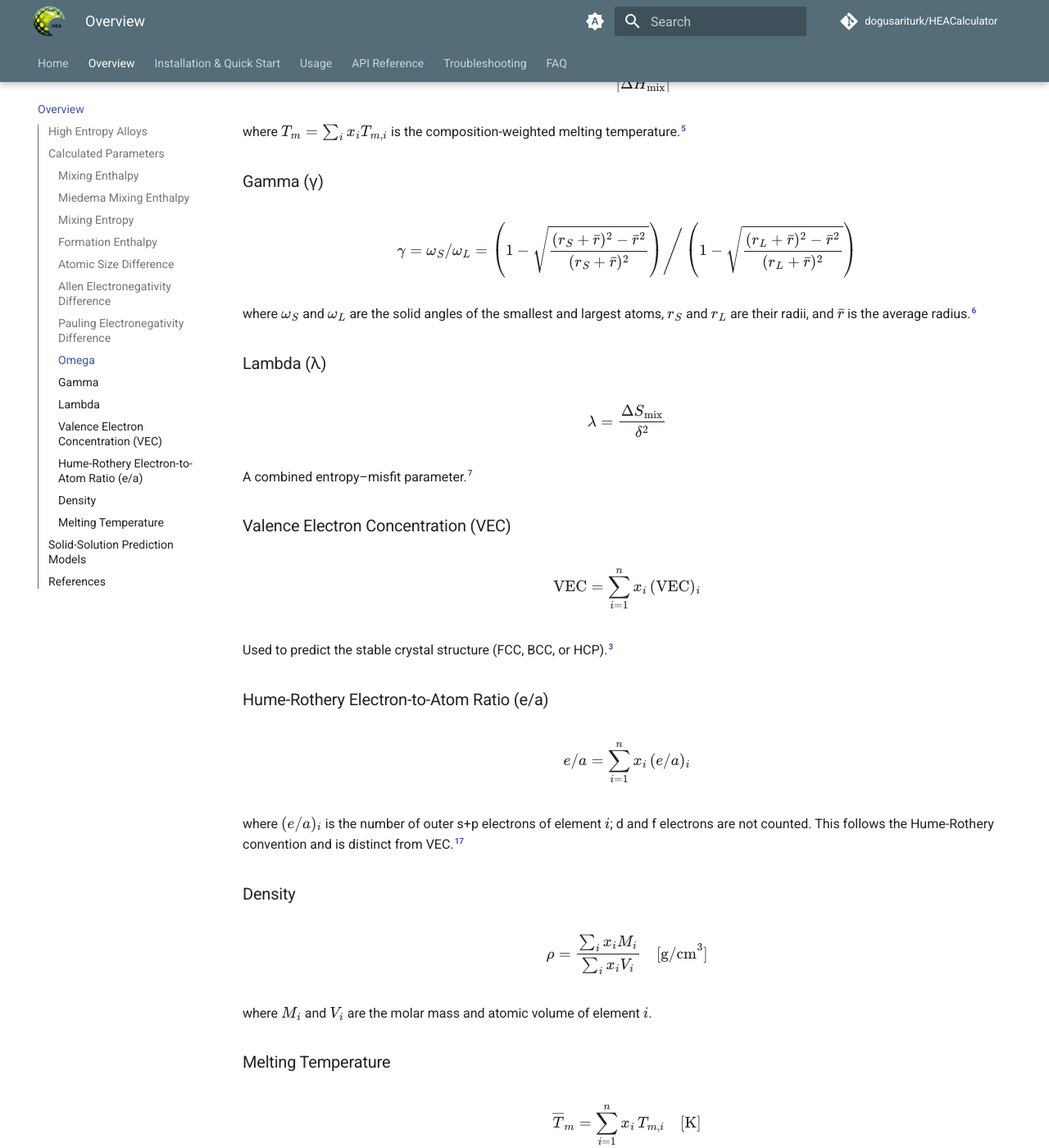
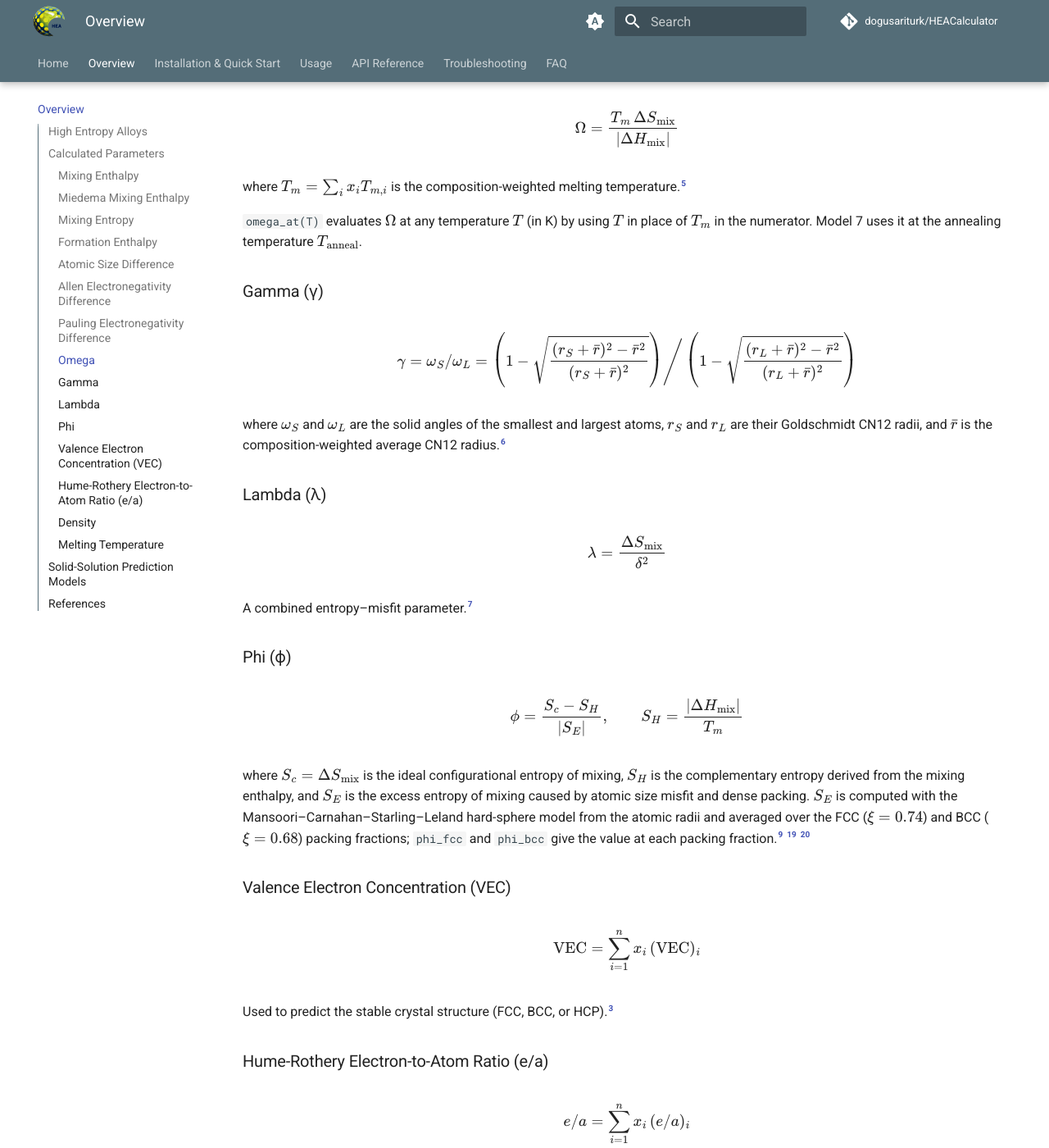
Before and after one commit to dogusariturk/HEACalculator, an MkDocs documentation site: the page built from docs/overview.md, in a window 1280 px wide and 1400 px high, scrolled down 2300 px. Shown: the whole window at 82% size. Built offline with MkDocs 1.6.1 and Material for MkDocs 9.7.7, drawn with Linux system fonts in a browser that asks for light colours; comment, search, counter and statistics services are not loaded; some of the changed text lies outside the part shown.

Commit message:
Expand parameter definitions and add formulas for `Phi`, `omega_at(T)`, and `delta_CN12` in overview documentation

```diff
--- a/docs/overview.md
+++ b/docs/overview.md
@@ -58,7 +58,9 @@
 \delta = \sqrt{\sum_{i=1}^{n} x_i \left(1 - \frac{r_i}{\bar{r}}\right)^2} \times 100 \quad [\%]
 $$
 
-where $r_i$ is the atomic radius of element $i$ and $\bar{r} = \sum_i x_i r_i$ is the average radius.[^4][^21]
+where $r_i$ is the atomic radius of element $i$ and $\bar{r} = \sum_i x_i r_i$ is the average radius.[^4] [^21]
+
+$\delta_{\text{CN12}}$ uses the same formula with Goldschmidt CN12 radii instead. Model 1 and $\gamma$ (Model 3) use CN12 radii, while Model 2, $\lambda$ (Model 4), and $S_E$ (Model 5) use the atomic radius.
 
 ### Allen Electronegativity Difference ($\Delta\chi_{\text{Allen}}$) { data-toc-label="Allen Electronegativity Difference" }
 
@@ -66,7 +68,7 @@
 \Delta\chi_{\text{Allen}} = \sqrt{\sum_{i=1}^{n} x_i \left(1 - \frac{\chi_i}{\bar{\chi}}\right)^2} \times 100 \quad [\%]
 $$
 
-where $\chi_i$ is the Allen configuration energy (CE) of element $i$ in Pauling units and $\bar{\chi} = \sum_i x_i \chi_i$ is the composition-weighted average.[^12][^13]
+where $\chi_i$ is the Allen configuration energy (CE) of element $i$ in Pauling units and $\bar{\chi} = \sum_i x_i \chi_i$ is the composition-weighted average.[^12] [^13]
 
 ### Pauling Electronegativity Difference ($\Delta\chi_{\text{Pauling}}$) { data-toc-label="Pauling Electronegativity Difference" }
 
@@ -84,6 +86,8 @@
 
 where $T_m = \sum_i x_i T_{m,i}$ is the composition-weighted melting temperature.[^5]
 
+`omega_at(T)` evaluates $\Omega$ at any temperature $T$ (in K) by using $T$ in place of $T_m$ in the numerator. Model 7 uses it at the annealing temperature $T_{\text{anneal}}$.
+
 ### Gamma (γ) { data-toc-label="Gamma" }
 
 $$
@@ -93,7 +97,7 @@
 \left(1 - \sqrt{\frac{(r_L + \bar{r})^2 - \bar{r}^2}{(r_L + \bar{r})^2}}\right)
 $$
 
-where $\omega_S$ and $\omega_L$ are the solid angles of the smallest and largest atoms, $r_S$ and $r_L$ are their radii, and $\bar{r}$ is the average radius.[^6]
+where $\omega_S$ and $\omega_L$ are the solid angles of the smallest and largest atoms, $r_S$ and $r_L$ are their Goldschmidt CN12 radii, and $\bar{r}$ is the composition-weighted average CN12 radius.[^6]
 
 ### Lambda (λ) { data-toc-label="Lambda" }
 
@@ -102,6 +106,14 @@
 $$
 
 A combined entropy–misfit parameter.[^7]
+
+### Phi (ϕ) { data-toc-label="Phi" }
+
+$$
+\phi = \frac{S_c - S_H}{\lvert S_E \rvert}, \qquad S_H = \frac{\lvert \Delta H_{\text{mix}} \rvert}{T_m}
+$$
+
+where $S_c = \Delta S_{\text{mix}}$ is the ideal configurational entropy of mixing, $S_H$ is the complementary entropy derived from the mixing enthalpy, and $S_E$ is the excess entropy of mixing caused by atomic size misfit and dense packing. $S_E$ is computed with the Mansoori–Carnahan–Starling–Leland hard-sphere model from the atomic radii and averaged over the FCC ($\xi = 0.74$) and BCC ($\xi = 0.68$) packing fractions; `phi_fcc` and `phi_bcc` give the value at each packing fraction.[^9] [^19] [^20]
 
 ### Valence Electron Concentration (VEC)
 
@@ -139,16 +151,16 @@
 
 `HEACalculator` implements eight published criteria. Each model returns `"Solid Solution"`, `"Intermetallic"`, or `"Multiple Phases"`. A model returns `"N/A"` when the data it requires are unavailable.
 
-| Model | Author(s)                   | Criteria                                                                                                                                 | Reference                                                                    |
-|-------|-----------------------------|------------------------------------------------------------------------------------------------------------------------------------------|------------------------------------------------------------------------------|
-| 1     | Yang & Zhang (2012)         | $\Omega \geq 1.1$ and $\delta \leq 6.6\%$                                                                                                | [5](#fn:5)                                                                   |
-| 2     | Guo *et al.* (2013)         | $-11.6 < \Delta H_{\text{mix}} < 3.2\,\text{kJ/mol}$ and $\delta < 6.6\%$                                                                | [8](#fn:8){ #fnref:8 }                                                       |
-| 3     | Wang *et al.* (2015)        | $\gamma < 1.175$                                                                                                                         | [6](#fn:6)                                                                   |
-| 4     | Singh *et al.* (2014)       | $\lambda > 0.96$: Solid Solution; $0.24 \leq \lambda \leq 0.96$: Multiple Phases; $\lambda < 0.24$: Intermetallic                        | [7](#fn:7)                                                                   |
-| 5     | Ye *et al.* (2015)          | $\phi = (S_C - S_H) / \lvert S_E\rvert \geq 20$                                                                                          | [9](#fn:9){ #fnref:9 }, [19](#fn:19){ #fnref:19 }, [20](#fn:20){ #fnref:20 } |
-| 6     | Troparevsky *et al.* (2015) | $\Delta H_f^{\min} > -T_{\text{crit}}\Delta S_{\text{mix}}$ and $\Delta H_f^{\max} < 37\,\text{meV/atom}$, $T_{\text{crit}} = 0.55\,T_m$ | [2](#fn:2)                                                                   |
-| 7     | Senkov & Miracle (2016)     | $k_1 = \Delta H_f / \Delta H_{\text{mix}} < 1 + \Omega(T_{\text{anneal}})(1 - k_2)$, $T_{\text{anneal}} = 0.55\,T_m$, $k_2 = 0.6$        | [10](#fn:10){ #fnref:10 }                                                    |
-| 8     | King *et al.* (2016)        | $\phi = \Delta G_{\text{SS}} / (-\lvert \Delta G_{\max}\rvert) \geq 1$                                                                   | [11](#fn:11)                                                                 |
+| Model | Author(s)                   | Criteria                                                                                                                                 | Reference                 |
+|-------|-----------------------------|------------------------------------------------------------------------------------------------------------------------------------------|---------------------------|
+| 1     | Yang & Zhang (2012)         | $\Omega \geq 1.1$ and $\delta_{\text{CN12}} \leq 6.6\%$                                                                                  | [5](#fn:5)                |
+| 2     | Guo *et al.* (2013)         | $-11.6 < \Delta H_{\text{mix}} < 3.2\,\text{kJ/mol}$ and $\delta < 6.6\%$                                                                | [8](#fn:8){ #fnref:8 }    |
+| 3     | Wang *et al.* (2015)        | $\gamma < 1.175$                                                                                                                         | [6](#fn:6)                |
+| 4     | Singh *et al.* (2014)       | $\lambda > 0.96$: Solid Solution; $0.24 \leq \lambda \leq 0.96$: Multiple Phases; $\lambda < 0.24$: Intermetallic                        | [7](#fn:7)                |
+| 5     | Ye *et al.* (2015)          | $\phi = (S_C - S_H) / \lvert S_E\rvert \geq 20$                                                                                          | [9](#fn:9)                |
+| 6     | Troparevsky *et al.* (2015) | $\Delta H_f^{\min} > -T_{\text{crit}}\Delta S_{\text{mix}}$ and $\Delta H_f^{\max} < 37\,\text{meV/atom}$, $T_{\text{crit}} = 0.55\,T_m$ | [2](#fn:2)                |
+| 7     | Senkov & Miracle (2016)     | $k_1 = \Delta H_f / \Delta H_{\text{mix}} < 1 + \Omega(T_{\text{anneal}})(1 - k_2)$, $T_{\text{anneal}} = 0.55\,T_m$, $k_2 = 0.6$        | [10](#fn:10){ #fnref:10 } |
+| 8     | King *et al.* (2016)        | $\phi = \Delta G_{\text{SS}} / (-\lvert \Delta G_{\max}\rvert) \geq 1$                                                                   | [11](#fn:11)              |
 
 A microstructure prediction based on VEC is also provided. The HCP window is tested first, so a composition falling in it is reported as HCP even though it also satisfies the BCC bound:
 
@@ -174,10 +186,10 @@
 [^11]: King, D.J.M.; Middleburgh, S.C.; McGregor, A.G.; Cortie, M.B. *Acta Mater.* **2016**, *104*, 172–179.
 [^12]: Mann, J.B.; Meek, T.L.; Allen, L.C. *J. Am. Chem. Soc.* **2000**, *122*, 2780–2783.
 [^13]: Mann, J.B.; Meek, T.L.; Knight, E.T.; Capitani, J.F.; Allen, L.C. *J. Am. Chem. Soc.* **2000**, *122*, 5132–5137.
-[^14]: de Boer, F.R.; Boom, R.; Mattens, W.C.M.; Miedema, A.R.; Niessen, A.K. *Cohesion in Metals: Transition Metal Alloys.* North-Holland, Amsterdam, 1988.
+[^14]: de Boer, F.R.; Boom, R.; Mattens, W.C.M.; Miedema, A.R.; Niessen, A.K. *Cohesion in Metals: Transition Metal Alloys.* North-Holland, Amsterdam, **1988**.
 [^15]: Niessen, A.K.; Miedema, A.R. *Ber. Bunsenges. Phys. Chem.* **1983**, *87*, 717–725.
-[^16]: Haynes, W.M. *CRC Handbook of Chemistry and Physics*, 95th ed.; CRC Press: Boca Raton, FL, 2014. ISBN 9781482208689.
-[^17]: Hume-Rothery, W.; Smallman, R.E.; Haworth, C.W. *The Structure of Metals and Alloys*, 5th ed.; Institute of Metals: London, 1969.
+[^16]: Haynes, W.M. *CRC Handbook of Chemistry and Physics*, 95th ed.; CRC Press: Boca Raton, FL, **2014**. ISBN 9781482208689.
+[^17]: Hume-Rothery, W.; Smallman, R.E.; Haworth, C.W. *The Structure of Metals and Alloys*, 5th ed.; Institute of Metals: London, **1969**.
 [^18]: Takeuchi, A.; Inoue, A. *Mater. Trans.* **2005**, *46*(12), 2817–2829.
 [^19]: Ye, Y.F.; Wang, Q.; Lu, J.; Liu, C.T.; Yang, Y. *Intermetallics* **2015**, *59*, 75–80.
 [^20]: Mansoori, G.A.; Carnahan, N.F.; Starling, K.E.; Leland, T.W., Jr. *J. Chem. Phys.* **1971**, *54*, 1523–1525.
```
